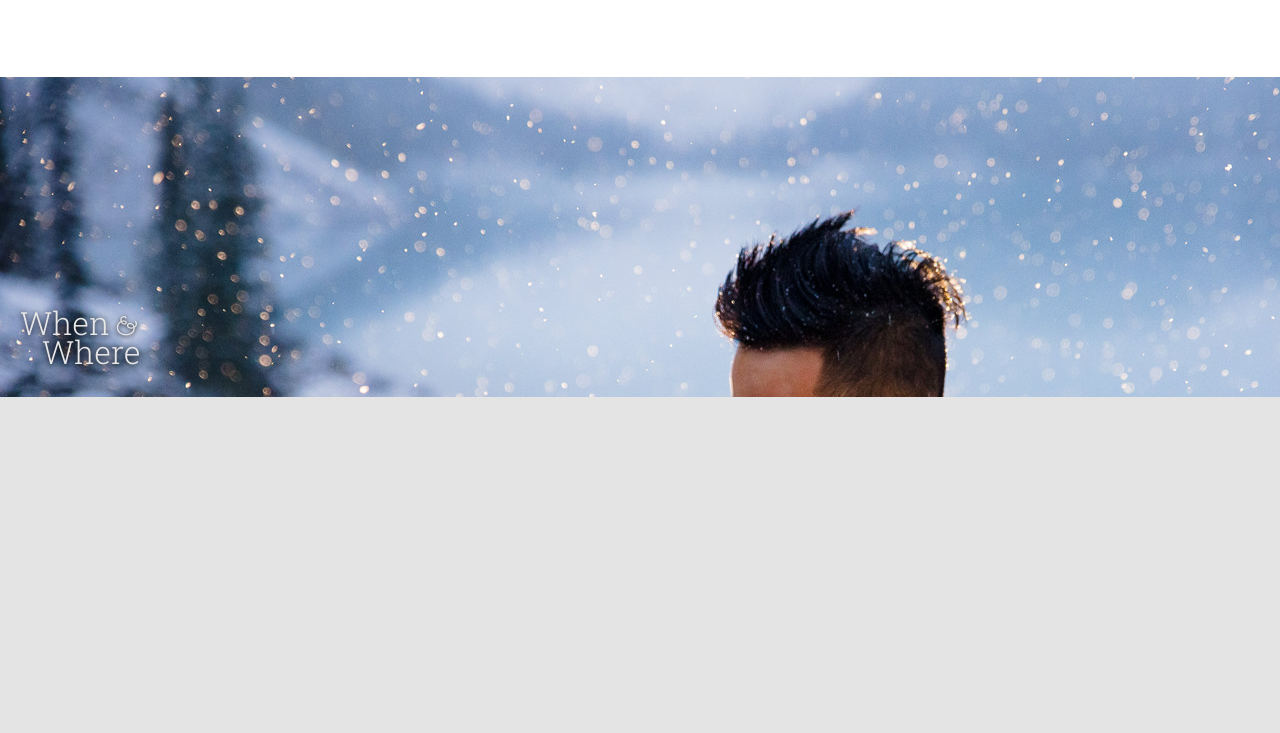
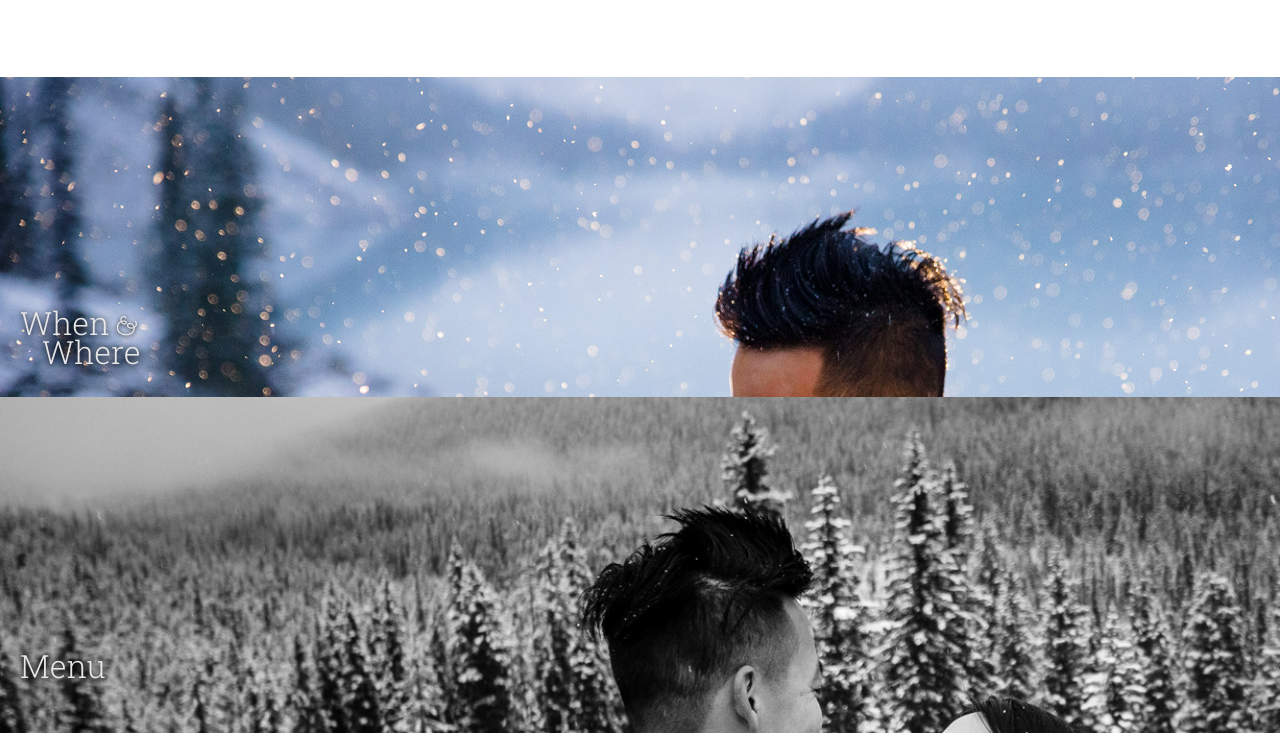
Before and after one commit to albchu/wedding, a Gatsby site: page / in a window 1280 px wide. Shown: the part 1508-2241 px from the top of the page. Before the commit the page ends 1905 px from the top, so only its background shows below. Built offline with nearby package versions, Linux system fonts and the light colour scheme; Gatsby itself is replaced by a stand-in of ours; a web font is replaced by a local one.

Commit message:
Menu bannahhh

```diff
--- a/src/components/app.js
+++ b/src/components/app.js
@@ -4,6 +4,7 @@ import "./app.scss"
 import AboutUs from "./about-us"
 import Announcement from "./announcement"
 import WhenAndWhere from "./when-and-where";
+import Menu from "./menu";
 
 const App = () => {
   return (
@@ -12,6 +13,7 @@ const App = () => {
       <Announcement />
       <AboutUs />
       <WhenAndWhere />
+      <Menu />
     </div>
   )
 }
--- /dev/null
+++ b/src/components/menu.js
@@ -0,0 +1,16 @@
+import React from "react"
+import SectionTitle from "./section-title"
+import "./menu.scss"
+import Ampersand from "./ampersand";
+
+const Menu = () => {
+  return (
+    <div className="menu">
+      <div className="menu_title">
+        <SectionTitle title="Menu" />
+      </div>
+    </div>
+  )
+}
+
+export default Menu
--- /dev/null
+++ b/src/components/menu.scss
@@ -0,0 +1,24 @@
+.menu {
+  background-image: url("../images/puffy_laugh.jpg");
+  background-size: 100% auto;
+  background-repeat: no-repeat;
+  height: 42vh;
+  display: flex;
+  justify-content: flex-start;
+  align-items: center;
+  background-color: white;
+  background-position: center top;
+}
+
+.menu_title {
+  padding-top: 200px;
+  display: grid;
+  grid-template-rows: auto auto;
+  grid-template-columns: auto auto;
+  grid-template-areas:
+    "when and"
+    "where .";
+  justify-content: end;
+  align-items: baseline;
+  padding-left: 20px;
+}
```
Also changed, not shown: src/images/puffy_laugh.jpg (added).
